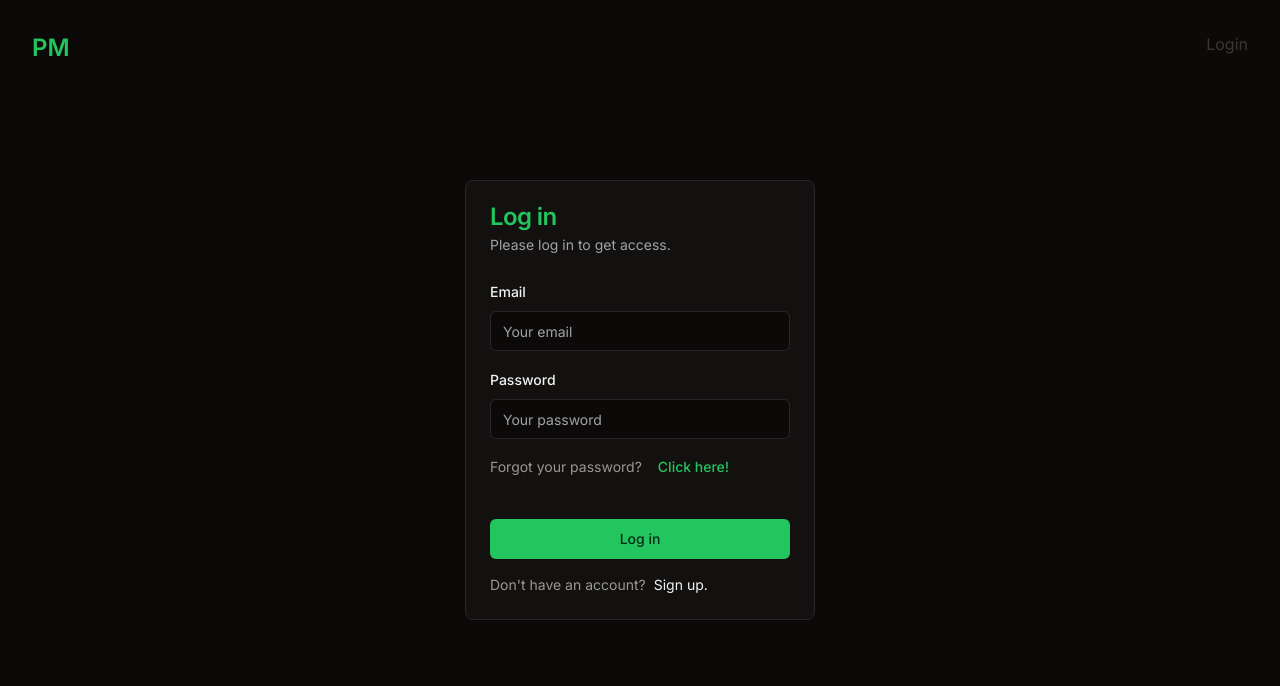
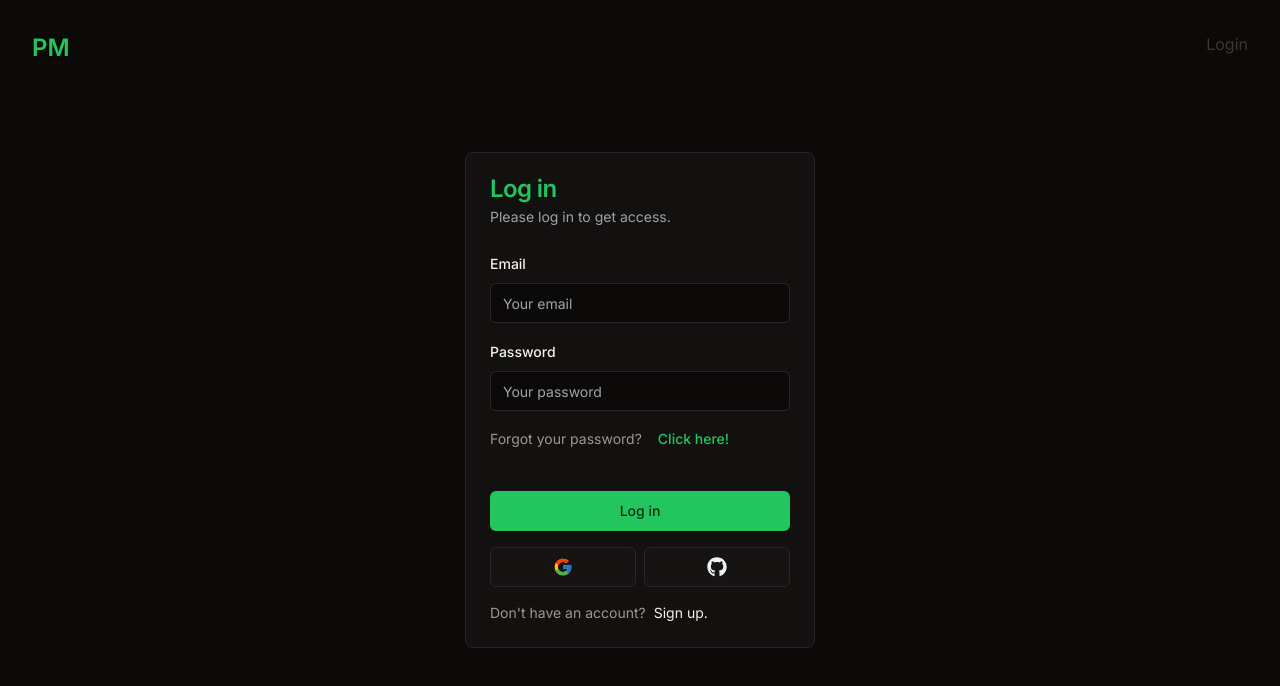
Before and after one commit to janddrras/pm, a Next.js app: page /login in a window 1280 px wide. Shown: the top 686 px of the page. Built offline with nearby package versions, Linux system fonts and the light colour scheme; no server answers; what simple-crypto-js would draw is missing.

Commit message:
oauth enabled

```diff
--- a/app/(auth)/_components/AuthCard.tsx
+++ b/app/(auth)/_components/AuthCard.tsx
@@ -23,7 +23,7 @@ const AuthCard = ({ mode }: AuthFormProps) => {
       </CardHeader>
       <CardContent>
         <AuthForm mode={mode} />
-        {/* {(mode === "Log in" || mode === "Sign up") && (
+        {(mode === "Log in" || mode === "Sign up") && (
           <div className="flex space-x-2 mt-4">
             <Button variant="outline" className="w-full bg-card/45" onClick={() => oauthLogin("google")}>
               <FcGoogle className="w-5 h-5" />
@@ -32,7 +32,7 @@ const AuthCard = ({ mode }: AuthFormProps) => {
               <FaGithub className="w-5 h-5" />
             </Button>
           </div>
-        )} */}
+        )}
         <div className="mt-4 text-sm text-foreground/60">
           <p>
             {footerText[mode]}
```
